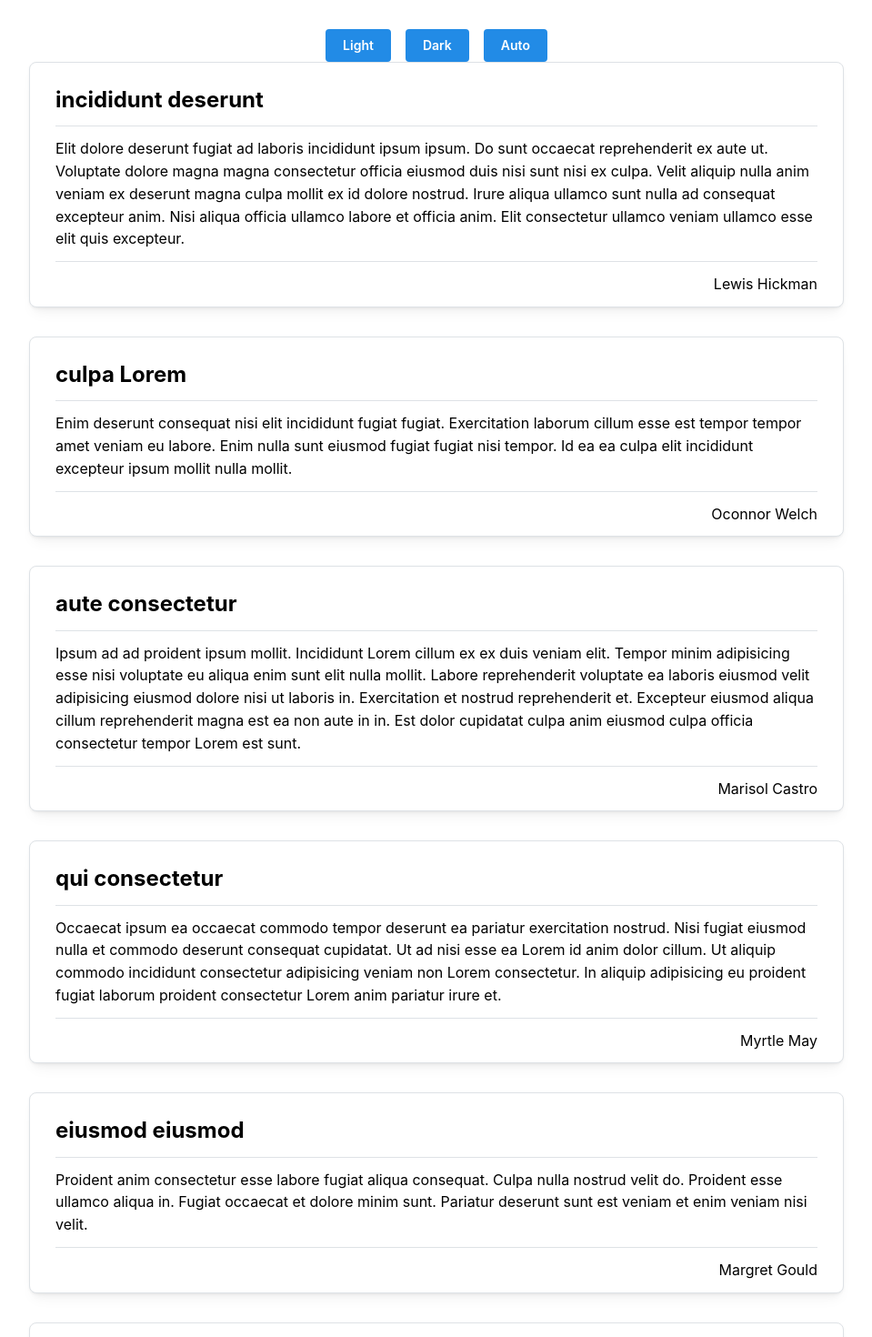
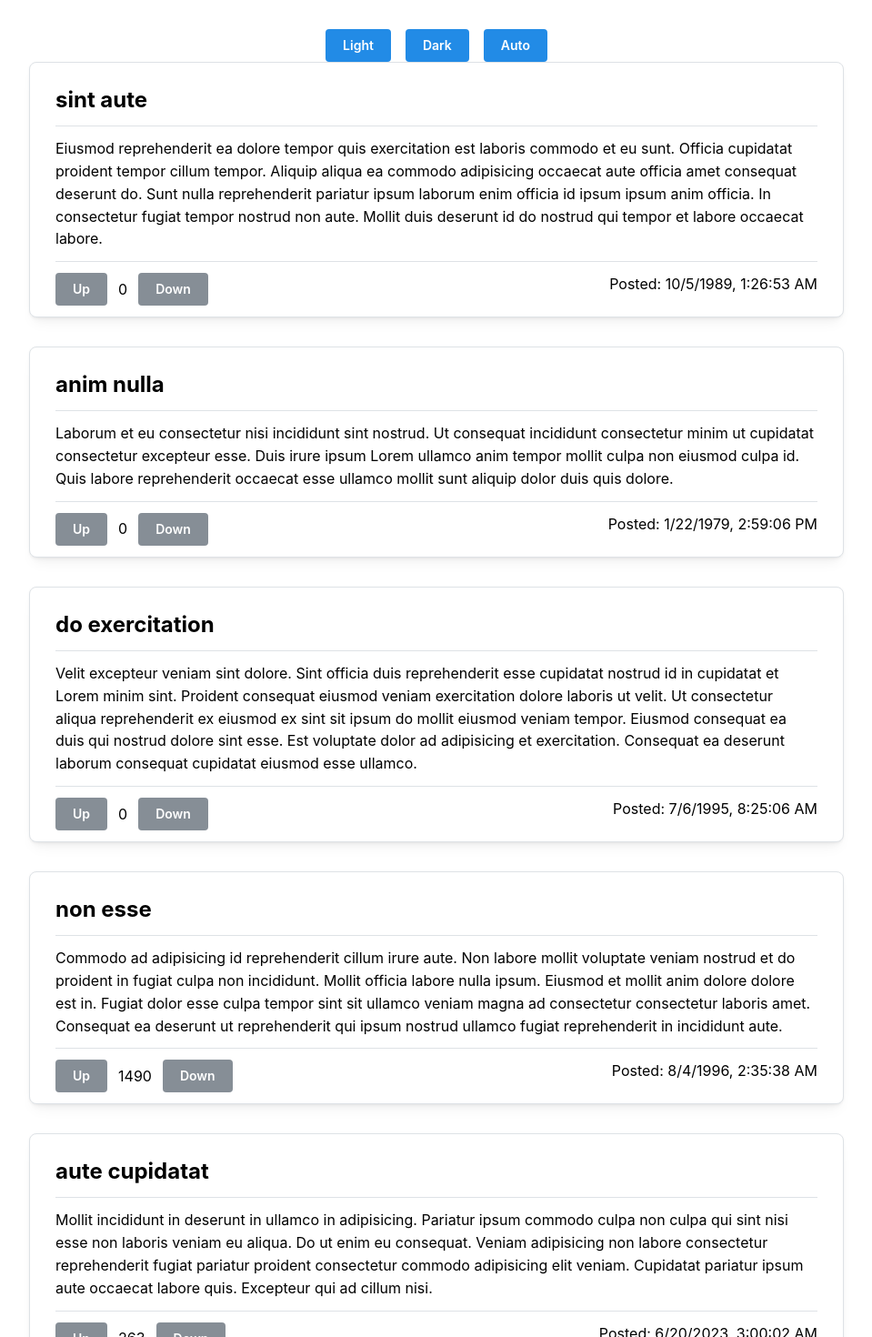
Before and after one commit to matteoaricci/social-textile-app, a Next.js app: page / in a window 1280 px wide. Shown: the top 1470 px of the page at 91% size, without its empty margins (160-1119 px from the left). Built offline with nearby package versions, Linux system fonts and the light colour scheme.

Commit message:
upvote and downvote buttons

```diff
--- a/components/Posts/Posts.tsx
+++ b/components/Posts/Posts.tsx
@@ -1,8 +1,9 @@
 'use client';
 
-import { Box, Card, Stack, Text } from '@mantine/core';
+import { Flex, Card, Stack, Text, Button } from '@mantine/core';
 
 import classes from './Posts.module.css';
+import { useState } from 'react';
 
 export default function Posts() {
   return (
@@ -16,14 +17,26 @@ export default function Posts() {
 
 type PostProps = {
   post: {
+    id: string;
     title: string;
     body: string;
     author: string;
+    upvotes: number;
+    downvotes: number;
+    created: Date | string;
   };
 };
 
 function Post({ post }: PostProps) {
-  const { title, body, author } = post;
+  const { title, body, author, created, upvotes, downvotes } = post;
+  const [rated, setRated] = useState<number>(0);
+  const handleRatingOnClick = (rating: number) => {
+    if (rated === rating) {
+      setRated(0);
+    } else {
+      setRated(rating);
+    }
+  };
   return (
     <Card className={classes.card} shadow="sm" padding="lg" radius="md" withBorder>
       <Card.Section mb="sm" withBorder py="xs" component="h2">
@@ -32,10 +45,17 @@ function Post({ post }: PostProps) {
       <Card.Section withBorder pb="sm">
         {body}
       </Card.Section>
-      <Card.Section pt='sm'>
-        <Text ta="right" size="md">
-          {author}
-        </Text>
+      <Card.Section pt="sm">
+        <Flex justify="space-between">
+          <Flex align="center" gap="sm">
+            <Button color={rated === 1 ? "cyan" : "gray"} onClick={() => handleRatingOnClick(1)}>Up</Button>
+            <Text>{Math.max(0, upvotes - downvotes + rated)}</Text>
+            <Button color={rated === -1 ? "red" : "gray"} onClick={() => handleRatingOnClick(-1)}>Down</Button>
+          </Flex>
+          <Text ta="right" size="md">
+            Posted: {new Date(created).toLocaleString()}
+          </Text>
+        </Flex>
       </Card.Section>
     </Card>
   );
@@ -43,33 +63,48 @@ function Post({ post }: PostProps) {
 
 const dummyPosts: PostProps['post'][] = [
   {
-    title: 'incididunt deserunt',
-    body: 'Elit dolore deserunt fugiat ad laboris incididunt ipsum ipsum. Do sunt occaecat reprehenderit ex aute ut. Voluptate dolore magna magna consectetur officia eiusmod duis nisi sunt nisi ex culpa. Velit aliquip nulla anim veniam ex deserunt magna culpa mollit ex id dolore nostrud. Irure aliqua ullamco sunt nulla ad consequat excepteur anim. Nisi aliqua officia ullamco labore et officia anim. Elit consectetur ullamco veniam ullamco esse elit quis excepteur.\r\n',
-    author: 'Lewis Hickman',
+    id: 'e7262db4-43e6-48cf-ac78-e6b87d2aa90a',
+    title: 'sint aute',
+    body: 'Eiusmod reprehenderit ea dolore tempor quis exercitation est laboris commodo et eu sunt. Officia cupidatat proident tempor cillum tempor. Aliquip aliqua ea commodo adipisicing occaecat aute officia amet consequat deserunt do. Sunt nulla reprehenderit pariatur ipsum laborum enim officia id ipsum ipsum anim officia. In consectetur fugiat tempor nostrud non aute. Mollit duis deserunt id do nostrud qui tempor et labore occaecat labore.\r\n',
+    author: 'Holly Mcintyre',
+    upvotes: 941,
+    downvotes: 1716,
+    created: 'Wed Oct 04 1989 21:26:53 GMT-0400 (Eastern Daylight Time)',
   },
   {
-    title: 'culpa Lorem',
-    body: 'Enim deserunt consequat nisi elit incididunt fugiat fugiat. Exercitation laborum cillum esse est tempor tempor amet veniam eu labore. Enim nulla sunt eiusmod fugiat fugiat nisi tempor. Id ea ea culpa elit incididunt excepteur ipsum mollit nulla mollit.\r\n',
-    author: 'Oconnor Welch',
+    id: '1e4060cd-c213-4a26-a5ec-b8dfb4579438',
+    title: 'anim nulla',
+    body: 'Laborum et eu consectetur nisi incididunt sint nostrud. Ut consequat incididunt consectetur minim ut cupidatat consectetur excepteur esse. Duis irure ipsum Lorem ullamco anim tempor mollit culpa non eiusmod culpa id. Quis labore reprehenderit occaecat esse ullamco mollit sunt aliquip dolor duis quis dolore.\r\n',
+    author: 'Figueroa Griffin',
+    upvotes: 629,
+    downvotes: 1553,
+    created: 'Mon Jan 22 1979 09:59:06 GMT-0500 (Eastern Standard Time)',
   },
   {
-    title: 'aute consectetur',
-    body: 'Ipsum ad ad proident ipsum mollit. Incididunt Lorem cillum ex ex duis veniam elit. Tempor minim adipisicing esse nisi voluptate eu aliqua enim sunt elit nulla mollit. Labore reprehenderit voluptate ea laboris eiusmod velit adipisicing eiusmod dolore nisi ut laboris in. Exercitation et nostrud reprehenderit et. Excepteur eiusmod aliqua cillum reprehenderit magna est ea non aute in in. Est dolor cupidatat culpa anim eiusmod culpa officia consectetur tempor Lorem est sunt.\r\n',
-    author: 'Marisol Castro',
+    id: '7d4a6e30-82d3-4ea3-8057-dc40e9513801',
+    title: 'do exercitation',
+    body: 'Velit excepteur veniam sint dolore. Sint officia duis reprehenderit esse cupidatat nostrud id in cupidatat et Lorem minim sint. Proident consequat eiusmod veniam exercitation dolore laboris ut velit. Ut consectetur aliqua reprehenderit ex eiusmod ex sint sit ipsum do mollit eiusmod veniam tempor. Eiusmod consequat ea duis qui nostrud dolore sint esse. Est voluptate dolor ad adipisicing et exercitation. Consequat ea deserunt laborum consequat cupidatat eiusmod esse ullamco.\r\n',
+    author: 'Alyson Tran',
+    upvotes: 555,
+    downvotes: 565,
+    created: 'Thu Jul 06 1995 04:25:06 GMT-0400 (Eastern Daylight Time)',
   },
   {
-    title: 'qui consectetur',
-    body: 'Occaecat ipsum ea occaecat commodo tempor deserunt ea pariatur exercitation nostrud. Nisi fugiat eiusmod nulla et commodo deserunt consequat cupidatat. Ut ad nisi esse ea Lorem id anim dolor cillum. Ut aliquip commodo incididunt consectetur adipisicing veniam non Lorem consectetur. In aliquip adipisicing eu proident fugiat laborum proident consectetur Lorem anim pariatur irure et.\r\n',
-    author: 'Myrtle May',
+    id: '8ee07e69-3ae0-42f1-89a3-8c59db08a912',
+    title: 'non esse',
+    body: 'Commodo ad adipisicing id reprehenderit cillum irure aute. Non labore mollit voluptate veniam nostrud et do proident in fugiat culpa non incididunt. Mollit officia labore nulla ipsum. Eiusmod et mollit anim dolore dolore est in. Fugiat dolor esse culpa tempor sint sit ullamco veniam magna ad consectetur consectetur laboris amet. Consequat ea deserunt ut reprehenderit qui ipsum nostrud ullamco fugiat reprehenderit in incididunt aute.\r\n',
+    author: 'Gwendolyn Hammond',
+    upvotes: 1580,
+    downvotes: 90,
+    created: 'Sat Aug 03 1996 22:35:38 GMT-0400 (Eastern Daylight Time)',
   },
   {
-    title: 'eiusmod eiusmod',
-    body: 'Proident anim consectetur esse labore fugiat aliqua consequat. Culpa nulla nostrud velit do. Proident esse ullamco aliqua in. Fugiat occaecat et dolore minim sunt. Pariatur deserunt sunt est veniam et enim veniam nisi velit.\r\n',
-    author: 'Margret Gould',
-  },
-  {
-    title: 'anim amet',
-    body: 'Occaecat aliqua tempor et sint occaecat irure amet aliqua irure aliqua. In mollit officia nulla sit Lorem ut. Esse elit exercitation proident sunt nisi sit laborum cillum quis aliquip laboris elit dolor cupidatat. Exercitation cupidatat proident commodo exercitation laboris Lorem do sunt.\r\n',
-    author: 'Brooke Estes',
+    id: '0087d348-64f6-4023-9a25-32bbc63be85e',
+    title: 'aute cupidatat',
+    body: 'Mollit incididunt in deserunt in ullamco in adipisicing. Pariatur ipsum commodo culpa non culpa qui sint nisi esse non laboris veniam eu aliqua. Do ut enim eu consequat. Veniam adipisicing non labore consectetur reprehenderit fugiat pariatur proident consectetur commodo adipisicing elit veniam. Cupidatat pariatur ipsum aute occaecat labore quis. Excepteur qui ad cillum nisi.\r\n',
+    author: 'Ebony Cameron',
+    upvotes: 770,
+    downvotes: 507,
+    created: 'Mon Jun 19 2023 23:00:02 GMT-0400 (Eastern Daylight Time)',
   },
 ];
```
